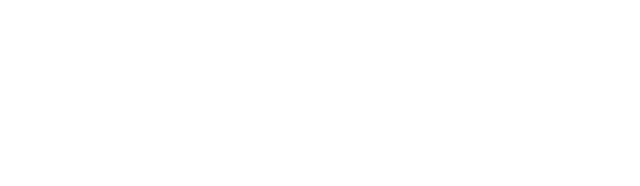
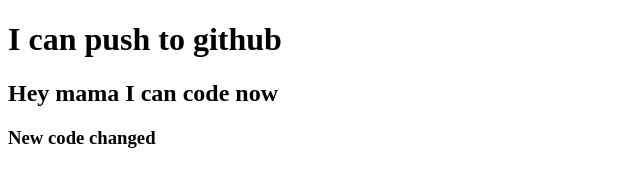
Before and after one commit to FahimFaysal2077/my-second-repo, a plain HTML site: page index.html in a window 1280 px wide. Shown: the whole page, without its empty margins (0-640 px from the left). Drawn offline with Linux system fonts and the light colour scheme.

Commit message:
added header

```diff
--- a/index.html
+++ b/index.html
@@ -7,6 +7,8 @@
     <title>My Second Github Repo</title>
 </head>
 <body>
-
+    <h1>I can push to github</h1>
+    <h2>Hey mama I can code now</h2>
+    <h3>New code changed</h3>
 </body>
 </html>
```
